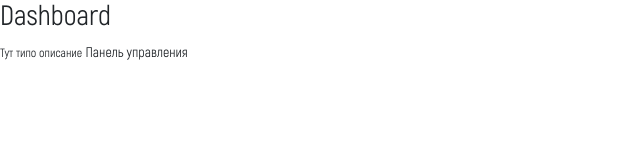
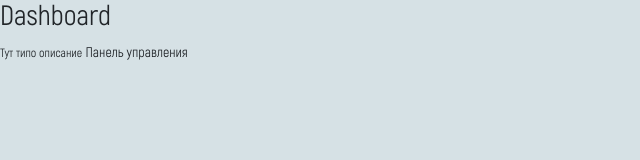
Before and after one commit to kEERill/Dashboard, a website: page src/index.html in a window 1280 px wide. Shown: the whole page, without its empty margins (0-640 px from the left). Drawn offline with nearby package versions, Linux system fonts and the light colour scheme; files that its build step writes are made by us from their sources.

Commit message:
Новый цвет для фона

```diff
--- a/src/scss/components/_base.scss
+++ b/src/scss/components/_base.scss
@@ -1,6 +1,7 @@
 body {
     font-family: $font-family;
     font-size: 14px;
+    background-color: #d6e1e5;
 }
 .small, small {
     font-size: 12px;
```
